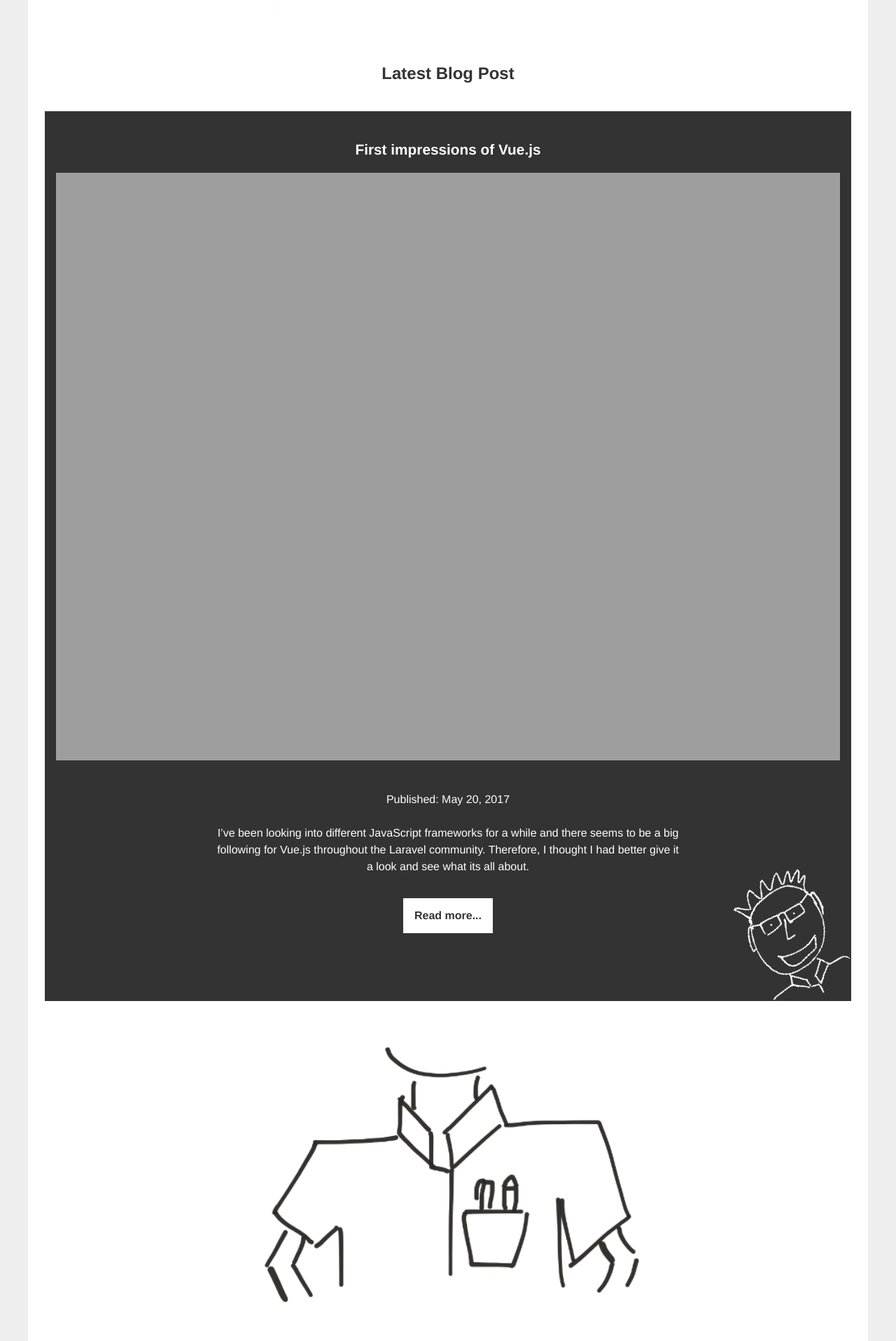
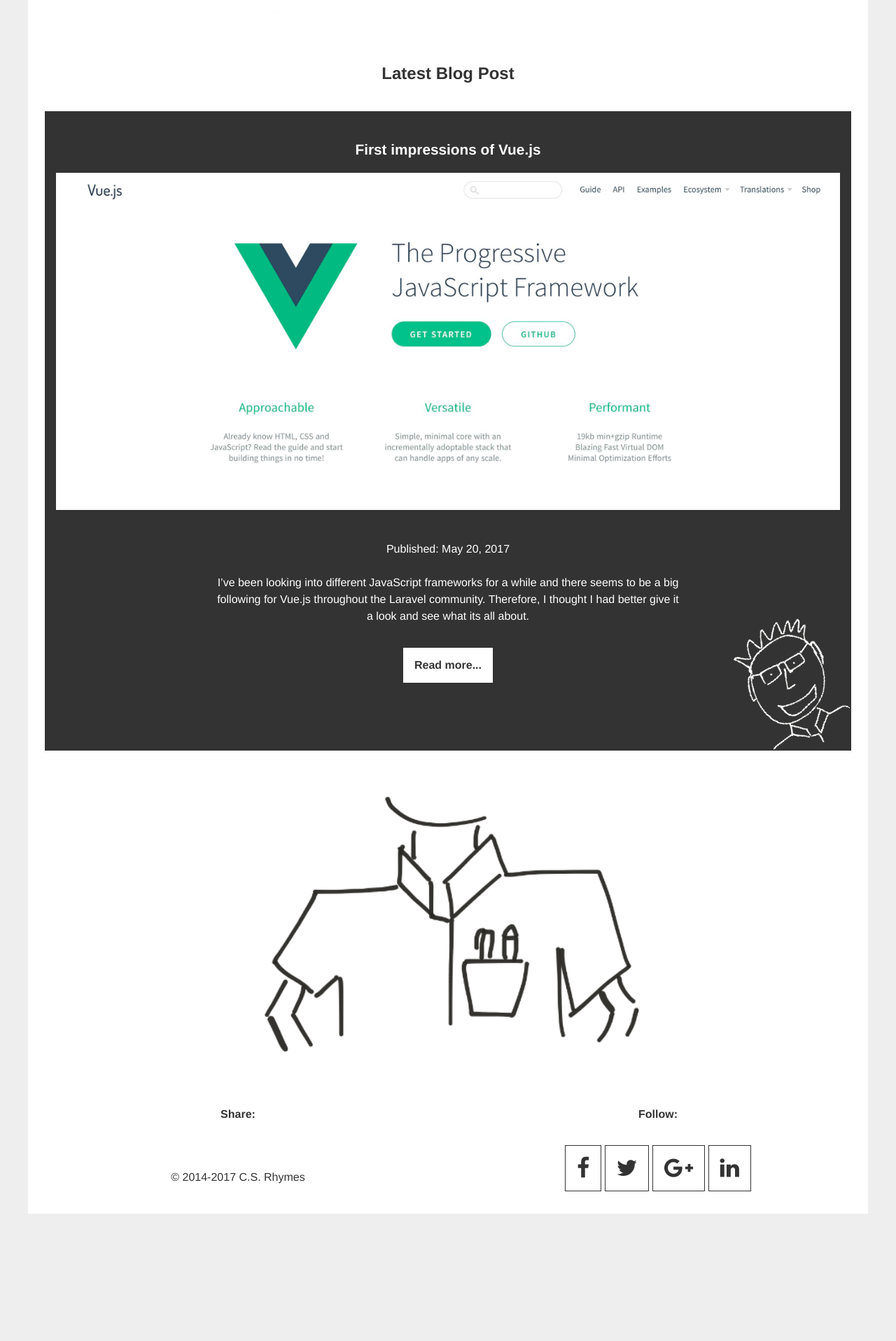
Before and after one commit to chrisrhymes/chrisrhymes.github.io, a Jekyll site: the page built from index.html, in a window 1280 px wide. Shown: the part 1507-3424 px from the top of the page at 70% size. Built offline with Jekyll 4.4.1, drawn with Linux system fonts in a browser that asks for light colours; nearby versions of some CDN libraries; after the commit the page ends 3250 px from its top, so only the background shows below that.

Commit message:
Fix image path

```diff
--- a/_posts/2017-05-20-first-impressions-of-vuejs.markdown
+++ b/_posts/2017-05-20-first-impressions-of-vuejs.markdown
@@ -4,7 +4,7 @@ layout: post
 date: 2017-05-20 13:07:07
 categories: development
 description: 'First impressions of Vue.js javascript framework'
-image: 'http://www.csrhymes.com/img/vuejsjpg'
+image: 'http://www.csrhymes.com/img/vuejs.jpg'
 published: true
 ---
 
```
